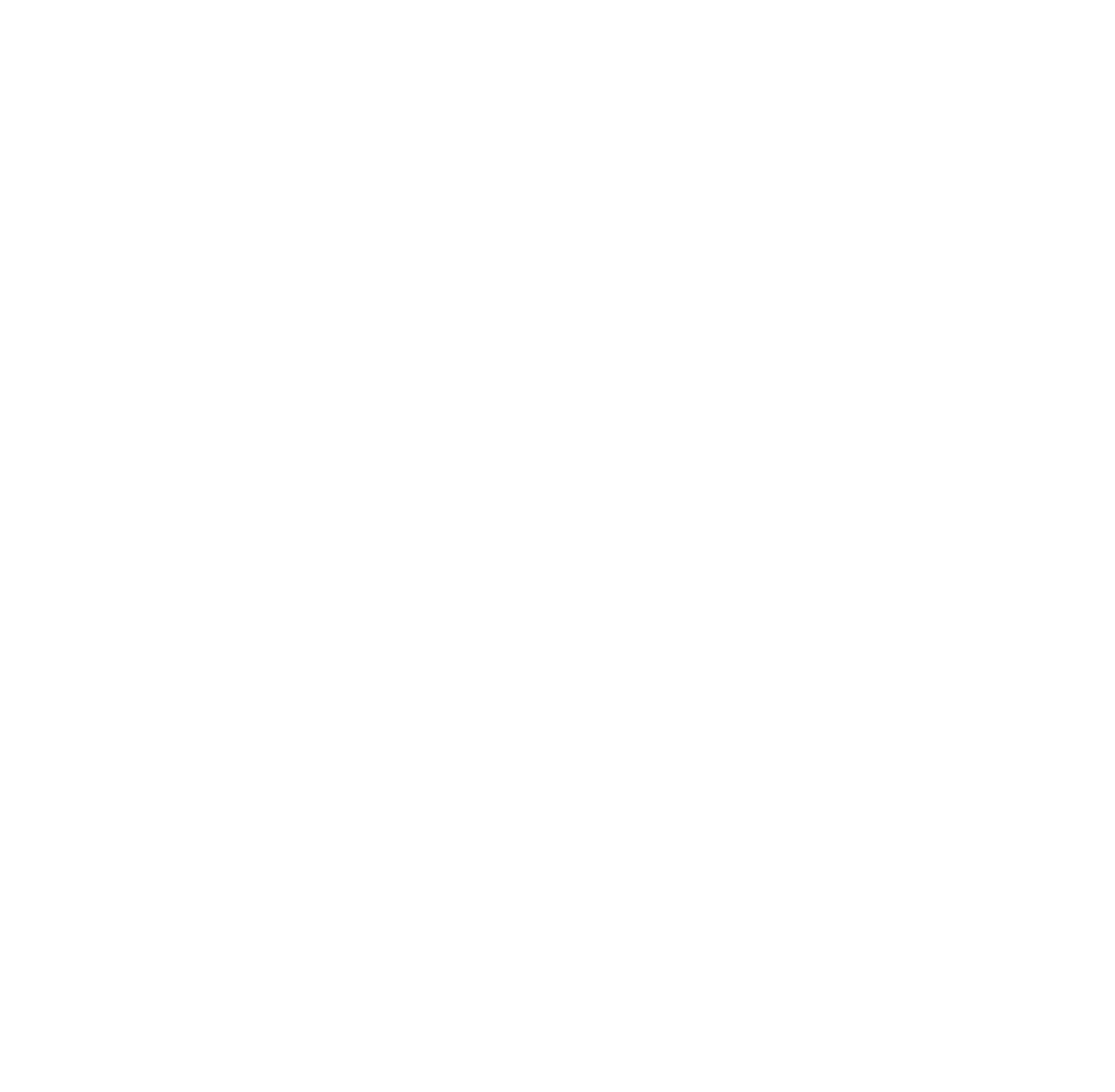
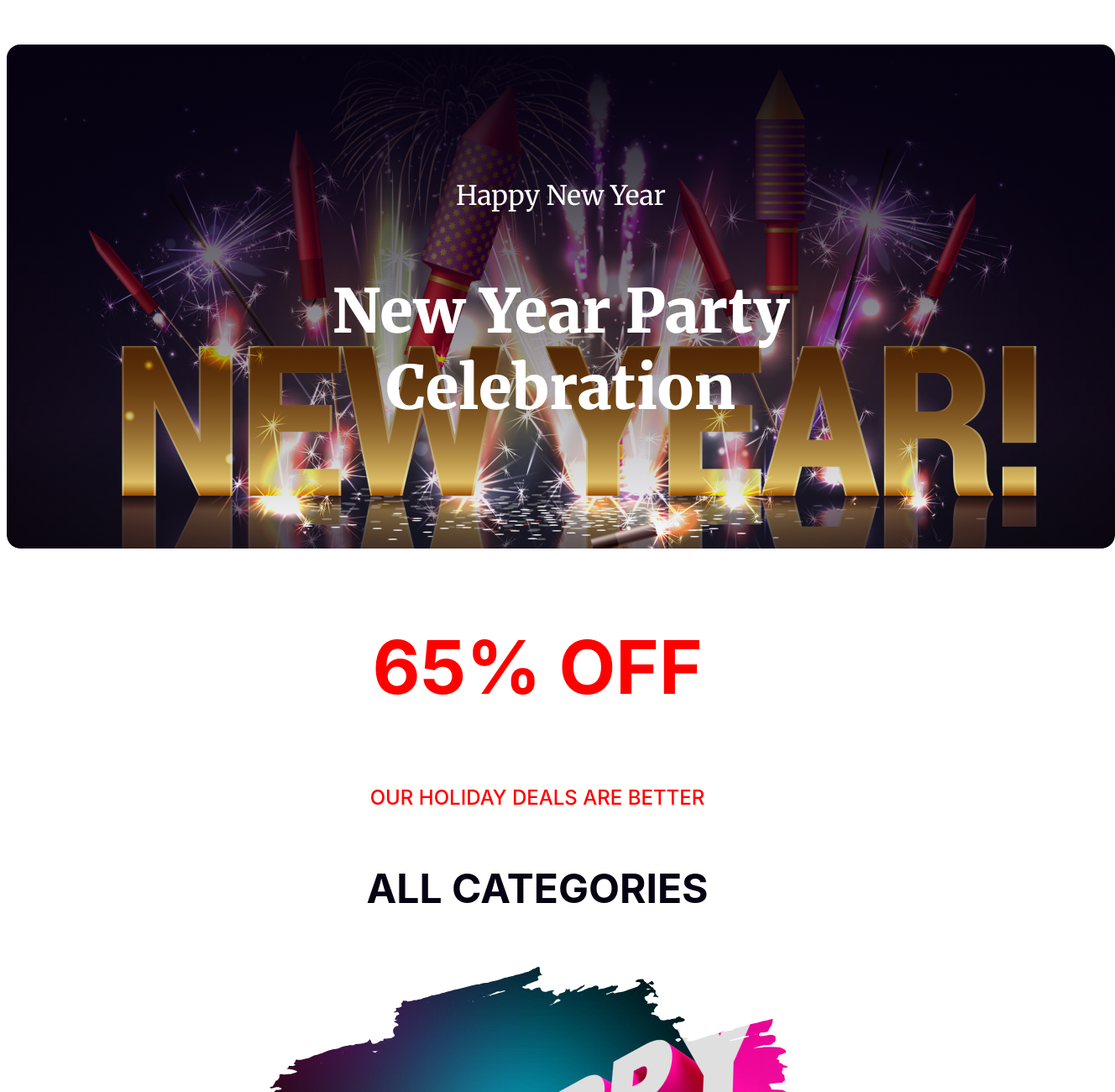
Before and after one commit to Arafat0122/b9-a1, a plain HTML site: page index.html in a window 1280 px wide. Shown: the top 1300 px of the page at 84% size, 1328 px wide, since content can reach past the window. Before the commit the page ends 800 px from the top, so only its background shows below. Drawn offline with Linux system fonts and the light colour scheme.

Commit message:
main section added

```diff
--- a/index.html
+++ b/index.html
@@ -1,22 +1,44 @@
 <!DOCTYPE html>
 <html lang="en">
+
 <head>
     <meta charset="UTF-8">
     <meta name="viewport" content="width=device-width, initial-scale=1.0">
+
+    <link rel="shortcut icon" href="images/icon.png" type="image/x-icon">
     <title>New Year</title>
+
+    <link rel="preconnect" href="https://fonts.googleapis.com">
+    <link rel="preconnect" href="https://fonts.gstatic.com" crossorigin>
+    <link href="https://fonts.googleapis.com/css2?family=Merriweather:wght@400;700;900&display=swap" rel="stylesheet">
+
     <link rel="stylesheet" href="styles/style.css">
 </head>
+
 <body>
     <header>
-
+        <div class="banner">
+            <div class="banner-content">
+                <h5 class="banner-greeting">Happy New Year</h5>
+                <h3 class="banner-topic">New Year Party Celebration</h3>
+            </div>
+        </div>
     </header>
 
     <main>
+        <section class="discount">
+            <h3 class="off">65% OFF</h3>
+            <h6 class="deals">OUR HOLIDAY DEALS ARE BETTER</h6>
+            <h4 class="catagories">ALL CATEGORIES</h4>
+            <div><img src="images/New Year Photo.png" alt="" class="banner-2"></div>
+        </section>
 
+        <section class="midnight-party"></section>
     </main>
 
     <footer>
 
     </footer>
 </body>
+
 </html>
--- a/styles/style.css
+++ b/styles/style.css
@@ -1,10 +1,74 @@
 /* commom style section */
-
+body {
+    font-family: 'Merriweather', serif;
+}
 
 /* header style section */
+.banner {
+    /* I google it; to set linear gradient with background image */
+    background-image: linear-gradient(180deg, #070211 0%, rgba(7, 2, 17, 0.00) 100%), url('../images/Banner\ Image.png');
+    background-repeat: no-repeat;
+    width: 1320px;
+    height: 600px;
+    border-radius: 16px;
+    margin: auto;
+}
+
+.banner-content {
+    color: #FFF;
+    text-align: center;
+    margin: auto;
+}
+
+.banner-greeting {
+    font-size: 32px;
+    font-weight: 400;
+    padding-top: 160px;
+    padding-bottom: 0;
+}
+
+.banner-topic {
+    font-size: 72px;
+    font-weight: 900;
+    padding: 0 344px 180px 344px;
+}
 
 
 /* main style section */
 
+/* discount styles section */
+.discount {
+    text-align: center;
+}
+
+.off {
+    color: #F00;
+    font-family: Inter;
+    font-size: 88px;
+    font-weight: 700;
+}
+
+.deals {
+    color: #F00;
+    font-family: Inter;
+    font-size: 24px;
+    font-weight: 500;
+    padding-bottom: 0;
+}
+
+.catagories {
+    color: #070211;
+    font-family: Inter;
+    font-size: 48px;
+    font-weight: 700;
+    padding-bottom: 0;
+}
+
+/* midnight-party style section */
+.midnight-party {
+    background-image: url('../images/Vectorrr.png');
+    margin: 120px auto;
+}
+
 
 /* footer style section */
```
Also changed, not shown: images/icon.png (added).
